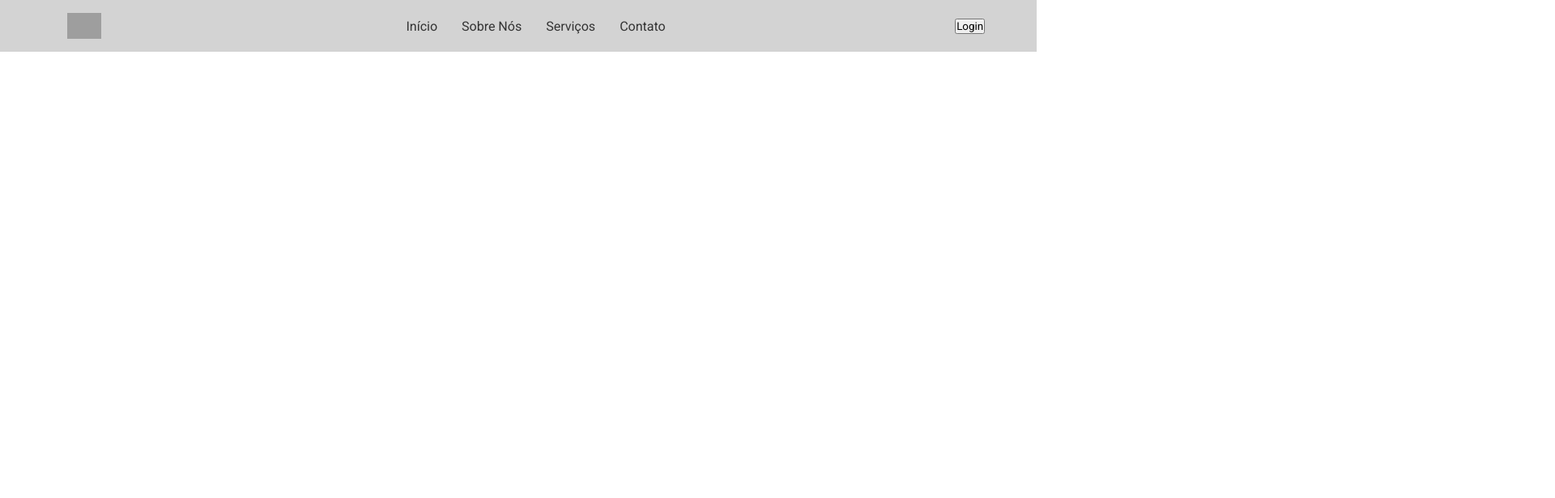
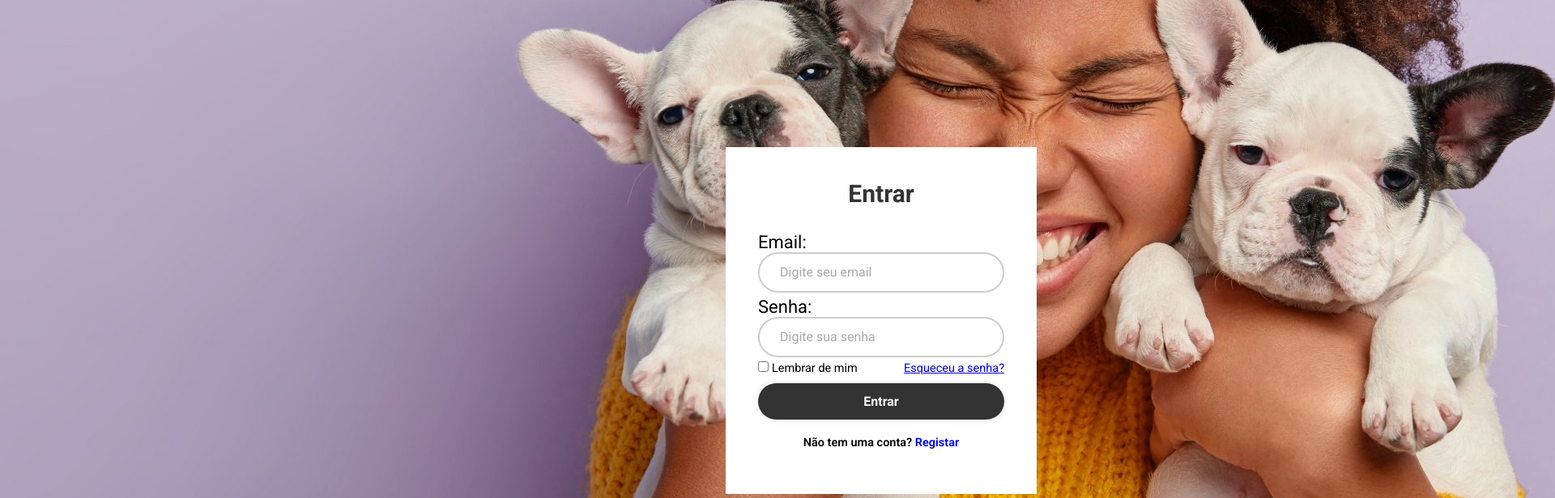
Before and after one commit to murilotoniol/Deneb-FrontEnd, a React (Vite) app: page /login in a window 1280 px wide. Shown: the top 616 px of the page at 81% size, 1920 px wide, since content can reach past the window. Built offline with nearby package versions, Linux system fonts and the light colour scheme; grey boxes are pictures that could not be loaded.

Commit message:
Adicionado a tela de login

```diff
--- a/src/App.css
+++ b/src/App.css
@@ -1,4 +1,5 @@
 *{
   padding: 0;
   margin: 0;
+  box-sizing: border-box;
 }
--- a/src/App.jsx
+++ b/src/App.jsx
@@ -3,11 +3,15 @@ import React from 'react'
 import './App.css'
 import Login from './pages/login/Login'
 import ReactDOM from "react-dom";
+import Header from './components/Header/Header';
+import Footer from './components/Footer/Footer';
 
 function App() {
   return(
     <div>
+        <Header/>
         <Login/>
+        <Footer />
     </div>
   )
 
--- a/src/components/Header/Header.css
+++ b/src/components/Header/Header.css
@@ -1,33 +1,9 @@
-* {
-    box-sizing: border-box;
-    margin: 0;
-    padding: 0;
-}
-
-nav ul {
-    list-style-type: none;
-    display: flex;
-}
-
-nav ul li {
-    margin: 0 15px;
-}
-
-nav ul li a {
-    text-decoration: none;
-    color: #333;
-}
-
 .Header{
     background-color: rgba(255, 255, 255, 0.75);
     display: flex;
     align-items: center;
     justify-content: space-between;
     padding: 1rem 4rem;
-    position: fixed;
-    top: 0;
-    width: 100%;
-    z-index: 10;
     background-color: lightgray;
 }
 
@@ -48,3 +24,17 @@ nav ul li a {
   height: 100%;
   object-fit: contain;
 }
+
+nav ul {
+    list-style-type: none;
+    display: flex;
+}
+
+nav ul li {
+    margin: 0 15px;
+}
+
+nav ul li a {
+    text-decoration: none;
+    color: #333;
+}
--- a/src/components/Header/Header.jsx
+++ b/src/components/Header/Header.jsx
@@ -2,11 +2,12 @@ import React from "react";
 import "../Header/Header.css"
 
 
- export default function Header() {
+export default function Header() {
     return (
-        <div className="Header">
+
+        <header className="Header">
             <div className="image">
-            <img src="https://ichef.bbci.co.uk/images/ic/512xn/p09j7x4c.jpg.webp" alt="teste" className="murilo"/>
+                <img src="https://ichef.bbci.co.uk/images/ic/512xn/p09j7x4c.jpg.webp" alt="teste" className="murilo" />
             </div>
             <nav>
                 <ul>
@@ -17,7 +18,7 @@ import "../Header/Header.css"
                 </ul>
             </nav>
             <button className="botao">Login</button>
-        </div>
+        </header>
 
     );
 
--- a/src/pages/login/Login.jsx
+++ b/src/pages/login/Login.jsx
@@ -1,12 +1,44 @@
 import React from "react"
 import Header from "../../components/Header/Header"
 import Footer from "../../components/Footer/Footer"
+import '../login/styles.css'
+import Imagem from "../../assets/Teste1.jpg"
 
 export default function Login() {
-    return(
-        <div>
-            <Header/>
-            <Footer/>
-        </div>
-      )
+    return (
+            <div className="container">
+                <div className="image-side">
+                    <img src={Imagem} alt="Pessoa cuidando do seu animal" />
+                </div>
+                <div className="formulario">
+                    <form className="forms">
+                        <h1>Entrar</h1>
+                        <div className="input-field">
+                            <label for="email">Email:</label>
+                            <input id="email" placeholder="Digite seu email" type="email" />
+                        </div>
+                        <div className="input-field">
+                            <label for="password">Senha:</label>
+                            <input id="password" placeholder="Digite sua senha" type="password" />
+                        </div>
+
+                        <div className="recall-forget">
+                            <label>
+                                <input type="checkbox" />
+                                Lembrar de mim
+                            </label>
+                            <a href="#">Esqueceu a senha?</a>
+                        </div>
+
+                        <button type="button">Entrar</button>
+
+                        <div className="signup-link">
+                            <p>
+                                Não tem uma conta? <a href="#">Registar</a>
+                            </p>
+                        </div>
+                    </form>
+                </div>
+           </div>
+    )
 }
--- a/src/pages/login/styles.css
+++ b/src/pages/login/styles.css
@@ -0,0 +1,115 @@
+.container {
+    display: flex;
+    justify-content: center;
+    align-items: center;
+    width: 100%;
+    height: 83vh;
+
+}
+
+.image-side {
+    width: 70%; /* Ensures the image occupies 70% */
+    background-size: cover;
+    background-position: center;
+    max-width: 70%; /* Optional: Prevents it from exceeding 70% */
+}
+
+.formulario {
+    width: 30%;
+    background: #fff; /* White background for the form */
+    padding: 40px;
+    display: flex;
+    justify-content: center;
+    align-items: center;
+}
+
+.forms h1 {
+    text-align: center;
+    font-size: 30px;
+    color: #333; /* Text color */
+}
+
+
+  .forms .input-field {
+    position: relative;
+    width: 100%;
+    height: 50px;
+    margin: 30px auto;
+  }
+
+  .forms .input-field label{
+    font-size: 22px;
+    color: black;
+  }
+
+  .forms .input-field input {
+    width: 100%;
+    height: 100%;
+    background: transparent;
+    outline: none;
+    border: 2px solid rgba(5, 5, 5, 0.2);
+    border-radius: 40px;
+    font-size: 16px;
+    color: #333; /* Cor do texto */
+    padding: 20px 45px 20px 25px;
+  }
+
+  .input-field input::placeholder {
+    color: #aaa; /* Cor do placeholder */
+  }
+
+  .forms .recall-forget {
+    display: flex;
+    justify-content: space-between;
+    font-size: 14.5px;
+    margin: 10px 0;
+  }
+
+  .forms .recall-forget label{
+    color: black;
+  }
+
+  .forms .recall-forget a{
+    color: blue;
+  }
+
+  .forms button {
+    width: 100%;
+    height: 45px;
+    background: #333; /* Cor de fundo do botão */
+    border: none;
+    outline: none;
+    border-radius: 40px;
+    box-shadow: 0 0 10px rgba(0, 0, 0, 0.1);
+    cursor: pointer;
+    font-size: 16px;
+    color: #fff; /* Cor do texto do botão */
+    font-weight: 700;
+  }
+
+  .recall-forget label input {
+    accent-color: #333;
+    margin-right: 4px;
+  }
+
+  .forms .signup-link {
+    font-size: 14.5px;
+    text-align: center;
+    margin: 20px 0 15px;
+  }
+
+  .signup-link p {
+    color: black;
+    text-decoration: none;
+    font-weight: 600;
+  }
+
+  .signup-link p a {
+    color: blue;
+    text-decoration: none;
+    font-weight: 600;
+  }
+
+  .signup-link p a:hover {
+    text-decoration: underline;
+  }
```
Also changed, not shown: src/assets/Teste1.jpg (added), src/assets/backgroundLogin.jpg (added).
